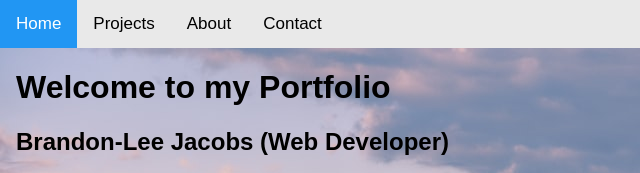
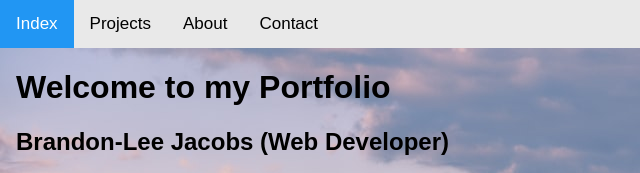
Before and after one commit to Brandon936/Brandon-Lee, a plain HTML site: page Work/Index.html in a window 1280 px wide. Shown: the top 173 px of the page, 0-640 px from the left. Drawn offline with Linux system fonts and the light colour scheme.

Commit message:
Update Index.html

```diff
--- a/Work/Index.html
+++ b/Work/Index.html
@@ -63,7 +63,7 @@ body {
 <body>
 
 <div class="topnav">
-  <a class="active" href="Home.html">Home</a>
+  <a class="active" href="Index.html">Index</a>
   <a href="Projects.html">Projects</a>
   <a href="About.html">About</a>
   <a href="Contacts.html">Contact</a>
```
